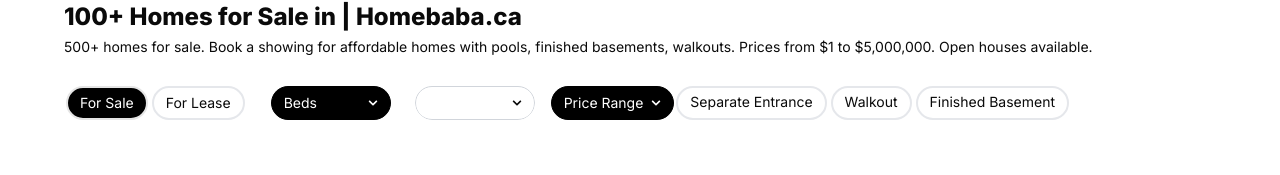
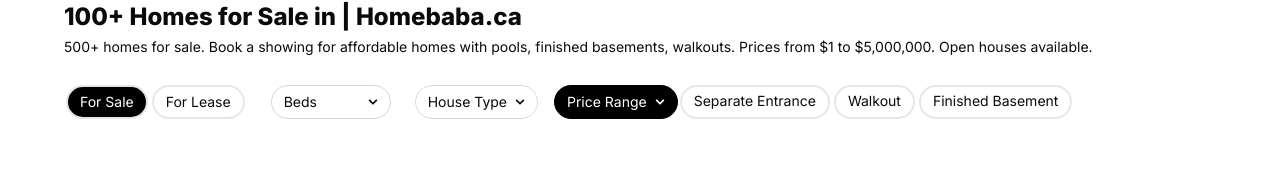
Before and after one commit to aparg/homebaba, a Next.js app: page /resale/ontario in a window 1280 px wide. Shown: the part 107-282 px from the top of the page. Built offline with nearby package versions, Linux system fonts and the light colour scheme; no server answers.

Commit message:
fix: resale filter glitch for some pages

```diff
--- a/components/resale/Filters.jsx
+++ b/components/resale/Filters.jsx
@@ -198,7 +198,7 @@
               options={bedCountOptions}
               defaultValue="Beds"
               name="bed"
-              value={filterState.bed}
+              value={filterState.bed > 0 ? filterState.bed : "Beds"}
               setFilterState={setFilterState}
               handleFilterChange={handleFilterChange}
               isMulti={false}
--- a/components/resale/filters/DropdownFilter.jsx
+++ b/components/resale/filters/DropdownFilter.jsx
@@ -57,7 +57,17 @@
     setSelectedValues(newValues);
     handleFilterChange(name, newValues.join(", ").replaceAll("_", " "));
   };
-
+  console.log(selectedValues);
+  const label = () => {
+    if (name == "priceRange") {
+      return selectedValues[0];
+    } else {
+      return (
+        Object.values(filterObj).find((obj) => obj.value == selectedValues[0])
+          ?.name || defaultValue
+      );
+    }
+  };
   return (
     <div className="inline-block" ref={dropdownRef}>
       <button
@@ -75,13 +85,8 @@
             hover:shadow-md transition-all text-center
           `}
       >
-        <span className="truncate">
-          {name != "priceRange"
-            ? Object.values(filterObj).find(
-                (obj) => obj.value == selectedValues
-              )?.name
-            : selectedValues[0] || defaultValue}
-        </span>
+        {console.log(selectedValues[0])}
+        <span className="truncate">{label()}</span>
         <FaChevronDown
           size={10}
           className={`ml-2 transition-transform ${isOpen ? "rotate-180" : ""}`}
--- a/constant/filters.js
+++ b/constant/filters.js
@@ -192,11 +192,11 @@
   "$500K-$600K": { min: 500000, max: 600000 },
   "$600K-$700K": { min: 600000, max: 700000 },
   "$700K-$800K": { min: 700000, max: 800000 },
-  "$800K - 1mil": { min: 800000, max: 1000000 },
-  "1mil - 1.5mil": { min: 1000000, max: 1500000 },
-  "1.5mil - 2mil": { min: 1500000, max: 2000000 },
-  "2mil - 2.5mil": { min: 2000000, max: 2500000 },
-  "2mil and above": { min: 1000000, max: 0 }, //if max less than min, max is ignored
+  "$800K - $1mil": { min: 800000, max: 1000000 },
+  "$1mil - $1.5mil": { min: 1000000, max: 1500000 },
+  "$1.5mil - $2mil": { min: 1500000, max: 2000000 },
+  "$2mil - $2.5mil": { min: 2000000, max: 2500000 },
+  "$2mil and above": { min: 1000000, max: 0 }, //if max less than min, max is ignored
 };
 
 export const priceRangesLeaseProperties = {
```
